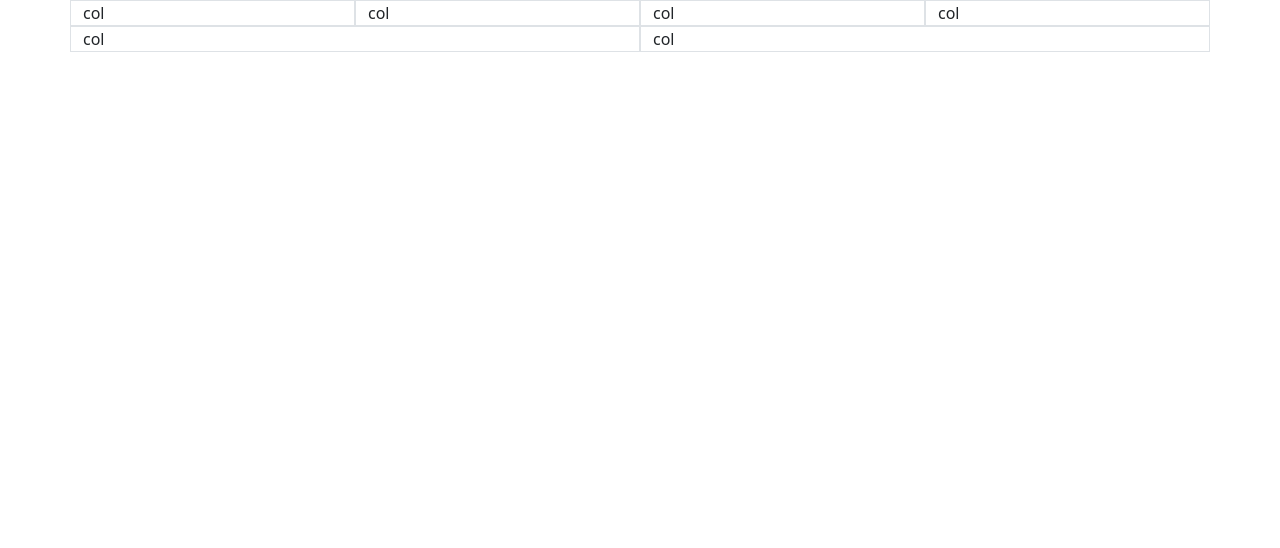
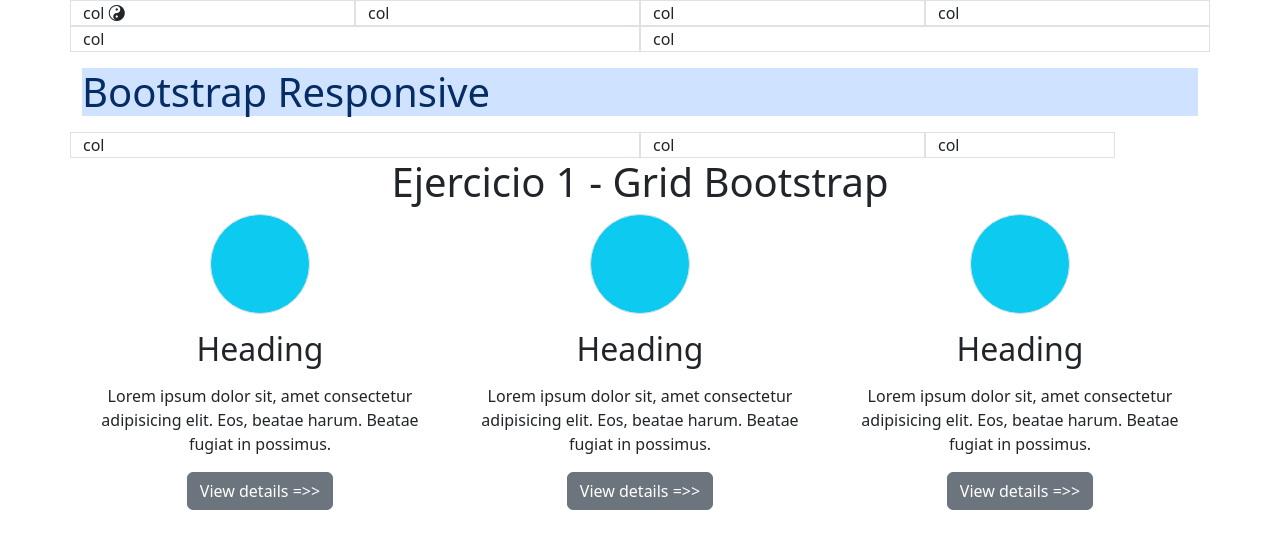
Before and after one commit to Simon-oc/bootstrap-react-2901771, a plain HTML site: page 1-Intro-Bootstrap/index.html in a window 1280 px wide. Drawn offline with nearby package versions, Linux system fonts and the light colour scheme.

Commit message:
ejercicio-grid

```diff
--- a/1-Intro-Bootstrap/index.html
+++ b/1-Intro-Bootstrap/index.html
@@ -3,13 +3,15 @@
 <head>
     <meta charset="UTF-8">
     <meta name="viewport" content="width=device-width, initial-scale=1.0">
+    <title>Document</title>
+    <link rel="stylesheet" href="style.css">
+    <link rel="stylesheet" href="https://cdn.jsdelivr.net/npm/bootstrap-icons@1.11.3/font/bootstrap-icons.min.css">
     <link href="https://cdn.jsdelivr.net/npm/bootstrap@5.3.3/dist/css/bootstrap.min.css" rel="stylesheet" integrity="sha384-QWTKZyjpPEjISv5WaRU9OFeRpok6YctnYmDr5pNlyT2bRjXh0JMhjY6hW+ALEwIH" crossorigin="anonymous">
-    <title>Document</title>
 </head>
 <body>
     <div class="container">
         <div class="row">
-            <div class="col border">col</div>
+            <div class="col border">col <i class="bi bi-yin-yang"></i></div>
             <div class="col border">col</div>
             <div class="col border">col</div>
             <div class="col border">col</div>
@@ -19,6 +21,40 @@
             <div class="col border">col</div>
         </div>
     </div>
+
+
+    <div class="container">
+        <h1 class="my-3 bg-primary-subtle text-primary-emphasis">Bootstrap Responsive</h1>
+        <div class="row">
+            <div class="col-6 border">col</div>
+            <div class="col-3 border">col</div>
+            <div class="col-2 border">col</div>
+        </div>
+    </div>
+
+    <div class="container text-center">
+        <h1>Ejercicio 1 - Grid Bootstrap</h1>
+        <div class="row">
+            <div class="col-4">
+                <div class="m-auto circulo rounded-circle border bg-info"></div>
+                <h2 class="my-3">Heading</h2>
+                <p>Lorem ipsum dolor sit, amet consectetur adipisicing elit. Eos, beatae harum. Beatae fugiat in possimus.</p>
+                <button type="button" class="btn btn-secondary">View details =>></button>
+            </div>
+            <div class="col-4">
+                <div class="m-auto circulo rounded-circle border bg-info"></div>
+                <h2 class="my-3">Heading</h2>
+                <p>Lorem ipsum dolor sit, amet consectetur adipisicing elit. Eos, beatae harum. Beatae fugiat in possimus.</p>
+                <button type="button" class="btn btn-secondary">View details =>></button>
+            </div>
+            <div class="col-4">
+                <div class="m-auto circulo rounded-circle border bg-info"></div>
+                <h2 class="my-3">Heading</h2>
+                <p>Lorem ipsum dolor sit, amet consectetur adipisicing elit. Eos, beatae harum. Beatae fugiat in possimus.</p>
+                <button type="button" class="btn btn-secondary">View details =>></button>
+            </div>
+        </div>
+    </div>
     <script src="https://cdn.jsdelivr.net/npm/bootstrap@5.3.3/dist/js/bootstrap.bundle.min.js" integrity="sha384-YvpcrYf0tY3lHB60NNkmXc5s9fDVZLESaAA55NDzOxhy9GkcIdslK1eN7N6jIeHz" crossorigin="anonymous"></script>
 </body>
 </html>
--- a/1-Intro-Bootstrap/style.css
+++ b/1-Intro-Bootstrap/style.css
@@ -0,0 +1,4 @@
+.circulo{
+    width: 100px;
+    height: 100px;
+}
```
